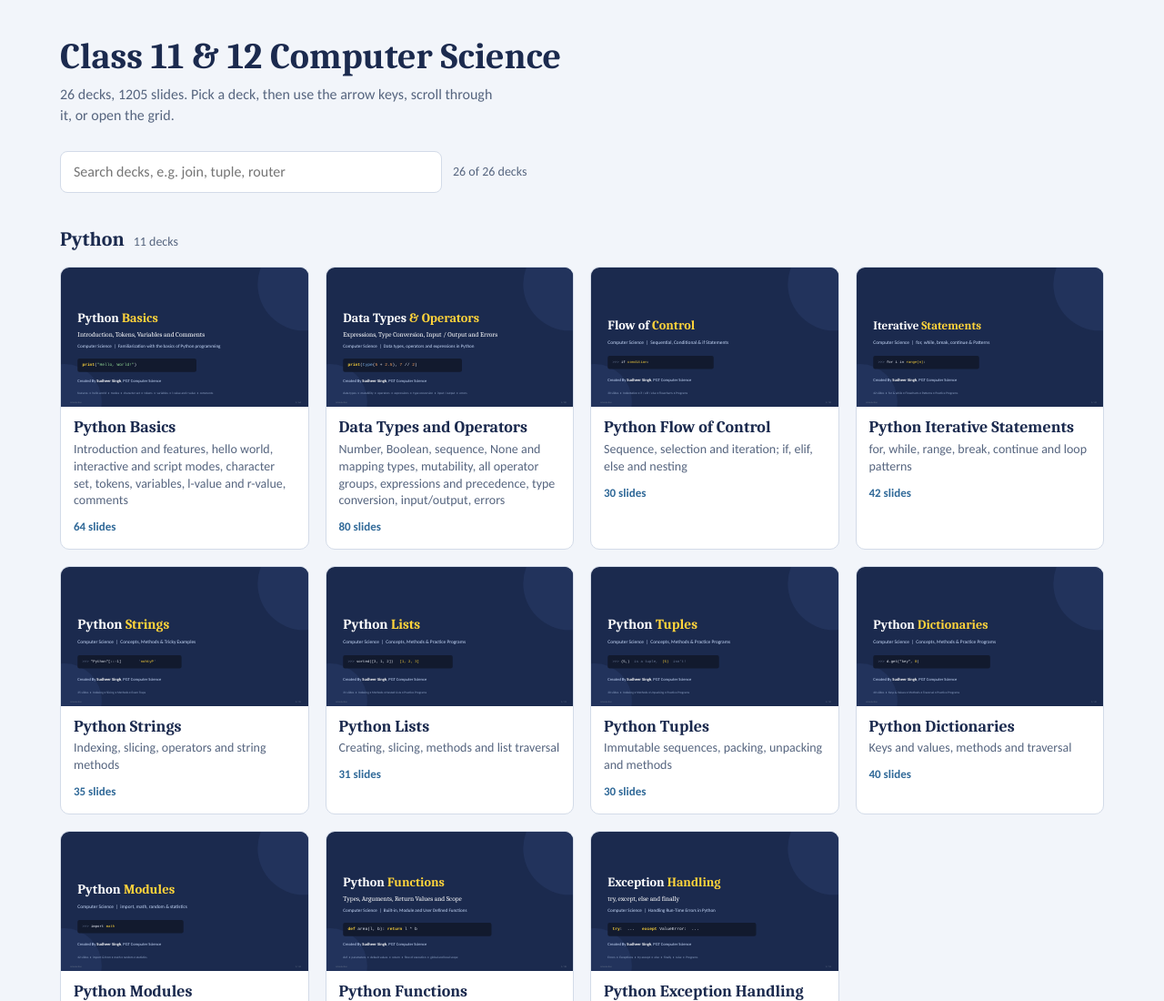
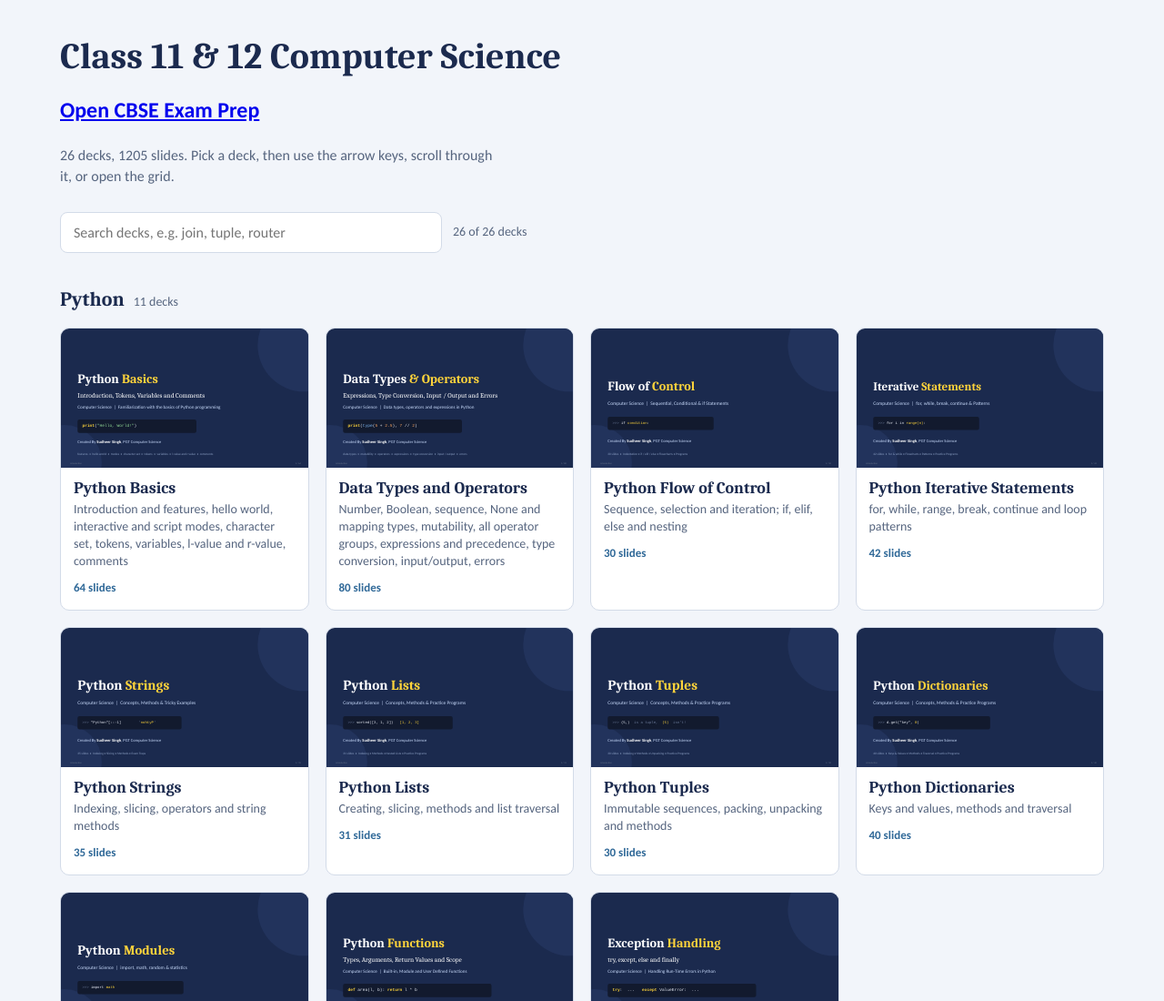
Before and after one commit to sudheercs/cbsecs, a plain HTML site: page docs/index.html in a window 1280 px wide. Shown: the top 1100 px of the page at 91% size. Drawn offline with Linux system fonts and the light colour scheme.

Commit message:
Add link to CBSE Exam Prep in index.html

```diff
--- a/docs/index.html
+++ b/docs/index.html
@@ -101,6 +101,7 @@ button,input{font:inherit;color:inherit}
 
 <div class="home" id="home">
   <h1>Class 11 &amp; 12 Computer Science</h1>
+   <h2><a href="./cs_exam_prep/index.html">Open CBSE Exam Prep</a></h2>
   <p class="lede" id="lede"></p>
   <div class="tools">
     <input id="q" type="search" placeholder="Search decks, e.g. join, tuple, router" aria-label="Search decks" autocomplete="off">
```
